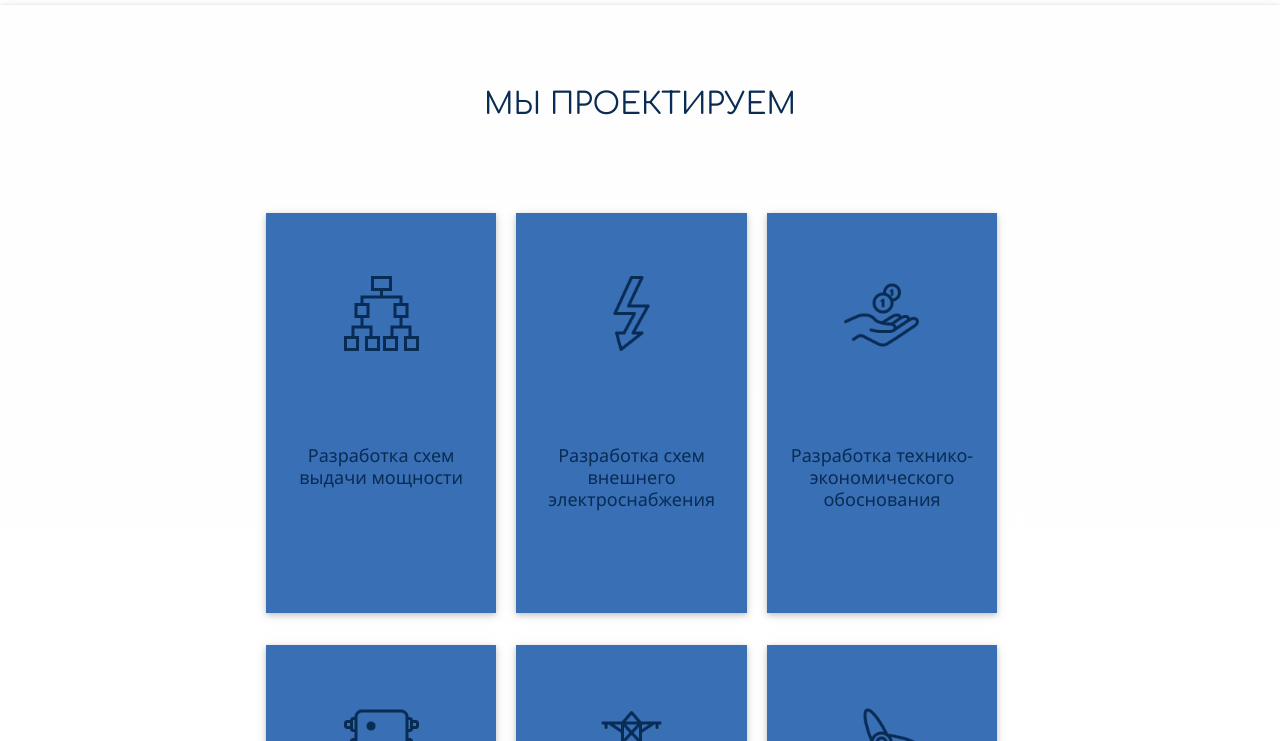
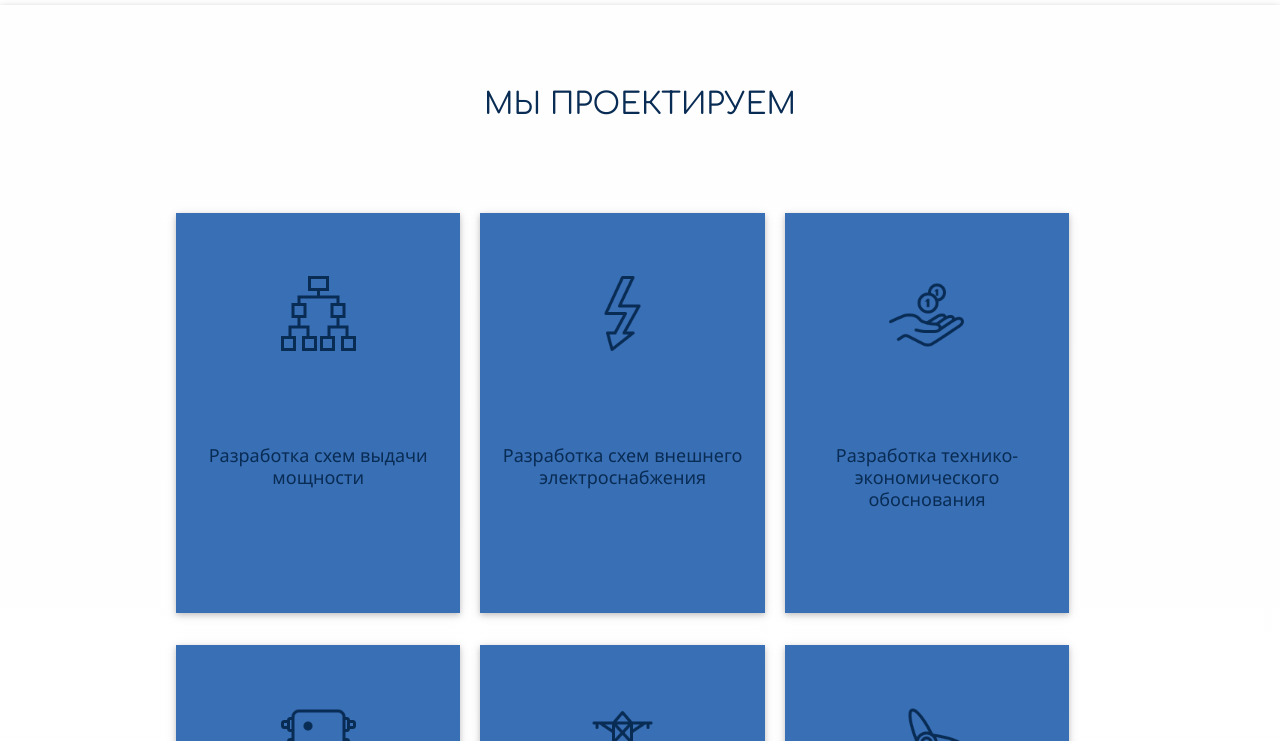
Before and after one commit to almazkun/enrgdotkz, a plain HTML site: page index.html in a window 1280 px wide. Shown: the part 716-1457 px from the top of the page. Drawn offline with nearby package versions, Linux system fonts and the light colour scheme.

Commit message:
Bug in CSS corrected

```diff
--- a/index.html
+++ b/index.html
@@ -226,12 +226,7 @@
         color: #fefefe;
     }
 
-    .w3-content {
-        max-width: 800px;
-    }
-
 	.m10 {
-
 		margin: 10px 10px 10px 10px;
 	}
 </style>
```
Also changed, not shown: eng.html (+0 -3 lines), kaz.html (+0 -3 lines).
